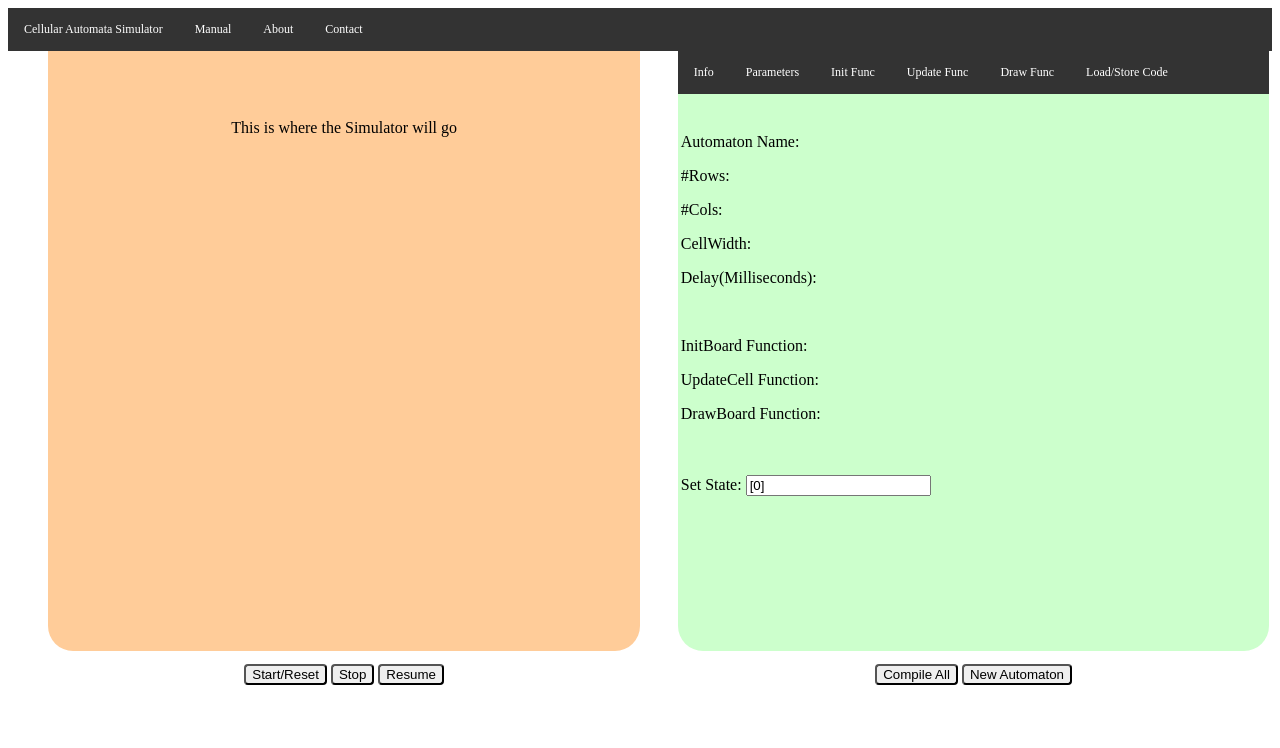
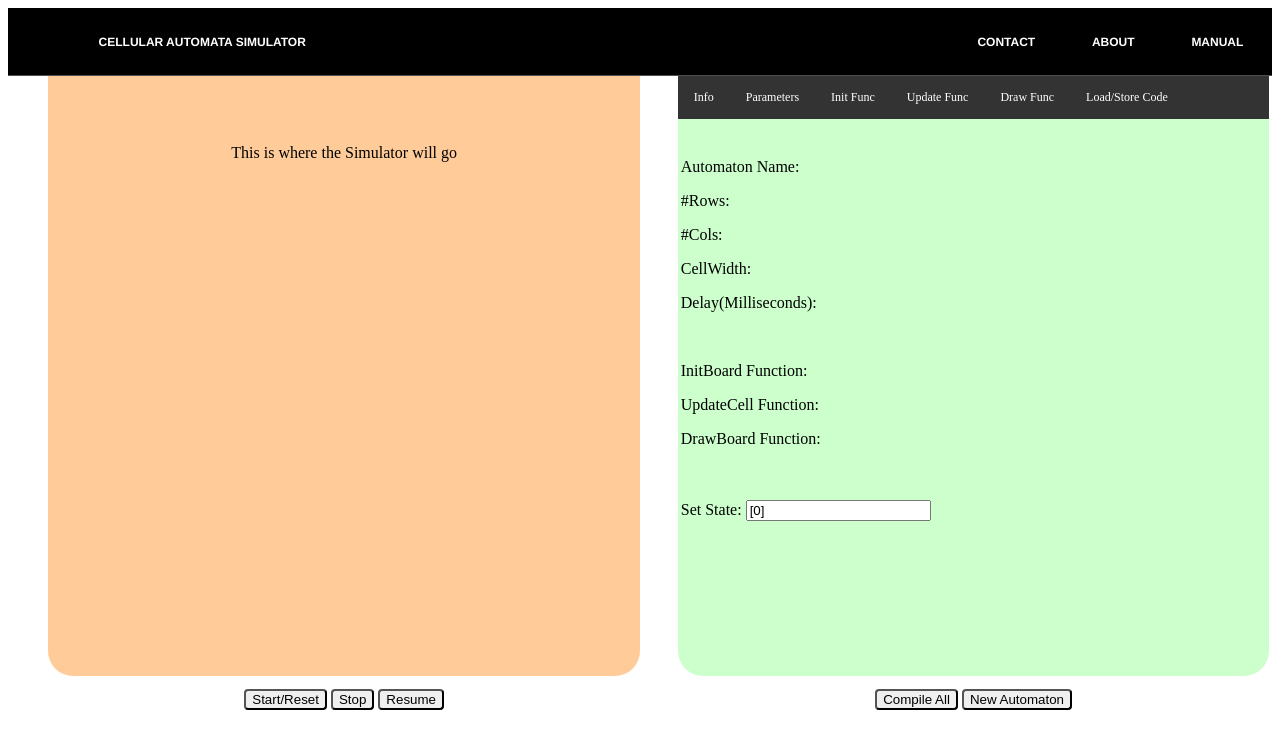
Before and after one commit to Vadim-Pelyushenko/CMPS115_Cellulites, a plain HTML site: page Workable Automata/Version 8/index.html in a window 1280 px wide. Drawn offline with Linux system fonts and the light colour scheme.

Commit message:
Ideal Navbar

```diff
--- a/Workable Automata/Version 8/style.css
+++ b/Workable Automata/Version 8/style.css
@@ -93,3 +93,21 @@ li a:hover
 }
 
 /*NAVBAR*/
+
+#mainNav
+{
+  font-family:Cabin,Helvetica Neue,Helvetica,Arial,sans-serif;
+  font-weight:800;
+  margin-bottom:0;
+  text-transform:uppercase;
+  border-bottom:1px solid hsla(0,0%,100%,.3);
+  background-color:#000;
+}
+
+#mainNav
+{font-weight:700}
+
+#mainNav a{color:#fff; text-decoration:none;}
+#nav{background-color:#000; padding: 1%;}
+#nav-item{float:right; padding-left:2%; background-color:#000; font-family:Cabin,Helvetica Neue,Helvetica,Arial,sans-serif;}
+#nav-name{float:left;padding-left:5%; background-color:#000; font-family:Cabin,Helvetica Neue,Helvetica,Arial,sans-serif;}
```
